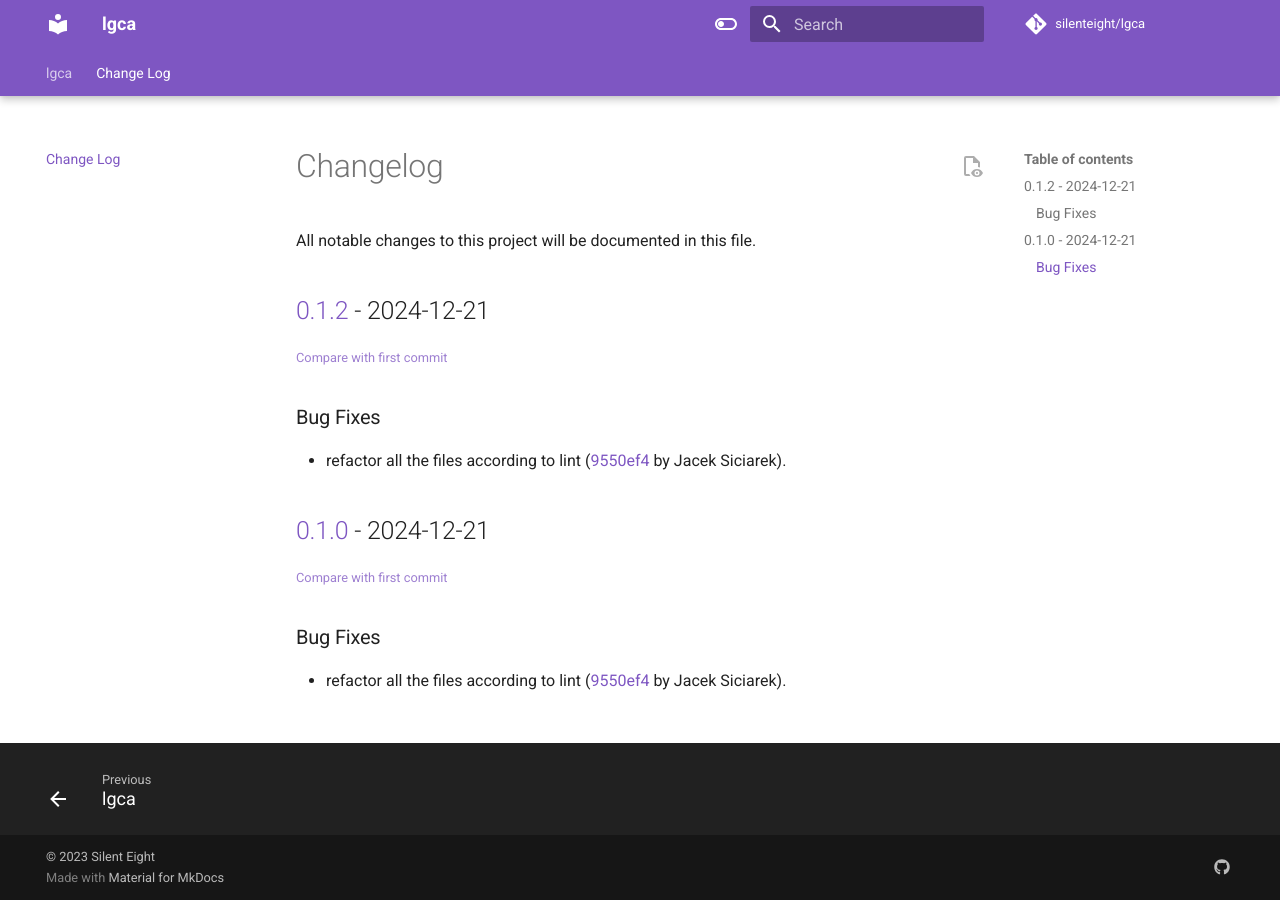
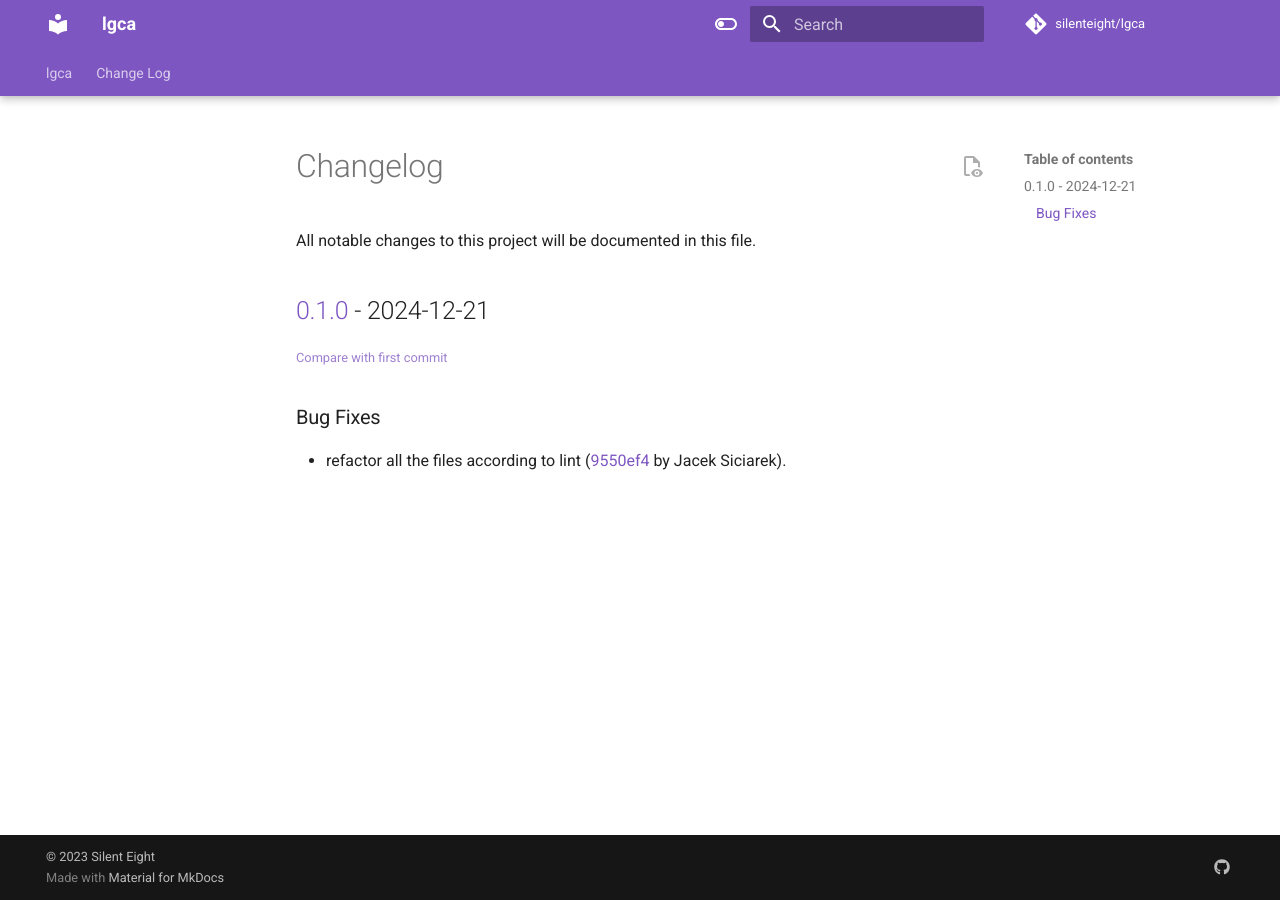
Before and after one commit to siciarek/lgca, an MkDocs documentation site: the page built from docs/changelog.md, in a window 1280 px wide. Built offline with MkDocs 1.6.1 and Material for MkDocs 9.7.7, drawn with Linux system fonts in a browser that asks for light colours; comment, search, counter and statistics services are not loaded.

Commit message:
docs: update changelog

```diff
--- a/docs/change-log.md
+++ b/docs/changelog.md
@@ -3,13 +3,6 @@
 All notable changes to this project will be documented in this file.
 
 <!-- insertion marker -->
-## [0.1.2](https://github.com/siciarek/lgca/tags/0.1.2) - 2024-12-21
-
-<small>[Compare with first commit](https://github.com/siciarek/lgca/compare/dc97d553495089fbe14ea836e2008177ec851658...0.1.2)</small>
-
-### Bug Fixes
-
-- refactor all the files according to lint ([9550ef4](https://github.com/siciarek/lgca/commit/9550ef412cf72099f2943b2142863f19d22562a3) by Jacek Siciarek).
 
 ## [0.1.0](https://github.com/siciarek/lgca/tags/0.1.0) - 2024-12-21
 
--- a/pyproject.toml
+++ b/pyproject.toml
@@ -117,7 +117,7 @@
 in-place = true
 #filter-commits = "0.5.0.."
 marker-line = "<!-- insertion marker -->"
-output = "docs/change-log.md"
+output = "docs/changelog.md"
 parse-refs = false
 parse-trailers = false
 provider = "gitlab"
```
